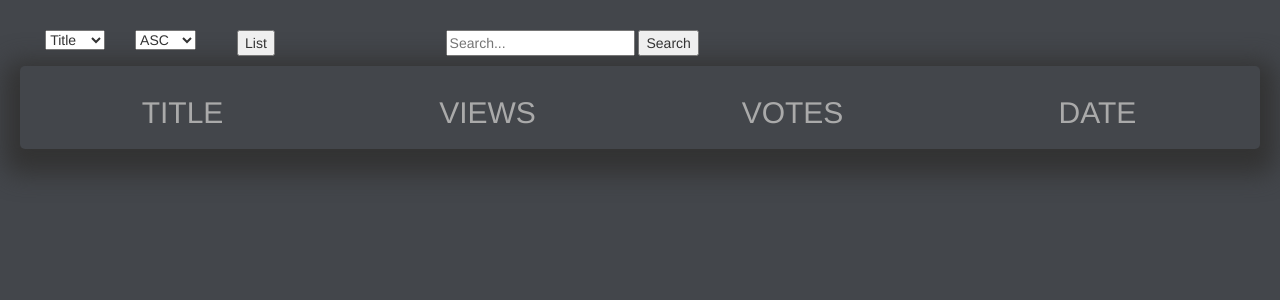
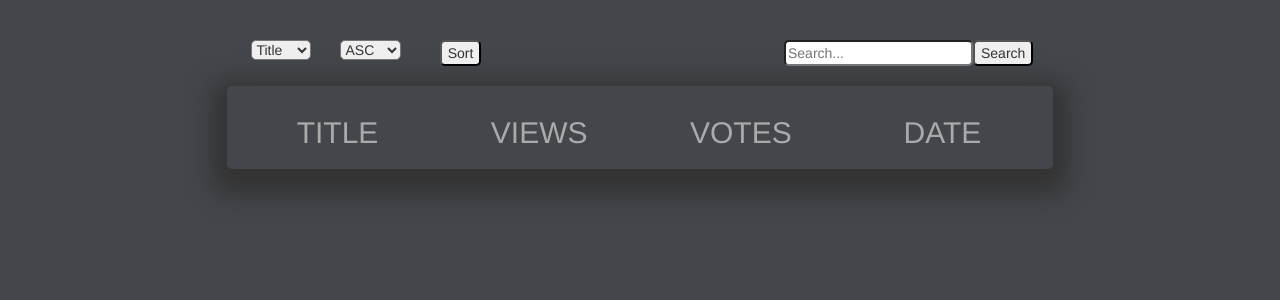
Before and after one commit to Tomporino/askm8remix, a Flask app: template templates/home.html in a window 1280 px wide. Shown: the part 62-362 px from the top of the page. Run offline with Flask 2, Linux system fonts and the light colour scheme; the template is opened without the code that fills it, so the values that code supplies are empty; some libraries are stand-ins or nearby versions.

Commit message:
css on home

```diff
--- a/static/style/theme.css
+++ b/static/style/theme.css
@@ -14,6 +14,15 @@ body a {
 body a:hover {
     color: #FF6347;
     text-decoration: none;
+}
+
+.home {
+    display: grid;
+    grid-template-columns: 1fr 4fr 1fr;
+}
+
+.headbar button, select, input {
+    border-radius: 5px;
 }
 
 .content_wrapper {
@@ -36,13 +45,25 @@ body a:hover {
 
 .selectors {
     display: grid;
-    grid-template-columns: 1fr 2fr;
+    grid-template-columns: 1fr 1fr;
 }
 
 #selectors {
     display: grid;
     grid-template-columns: 1fr 1fr 1fr;
     text-align: center;
+}
+
+#selectors div {
+    display: block;
+    margin: 10px;
+}
+
+
+#search {
+    display: grid;
+    grid-template-columns: 1fr 1fr;
+    padding: 10px;
 }
 
 #question {
--- a/templates/home.html
+++ b/templates/home.html
@@ -1,9 +1,12 @@
 {% extends 'layout.html' %}
 
 {% block content %}
+    <div class="home">
+        <div></div>
+        <div id="home_main">
             <div class="headbar">
                 <div class="selectors">
-            <form action="/" method="post">
+                    <div><form action="/" method="post">
                         <div id="selectors">
                             <div id="selector_button">
                                 <select name="selector">
@@ -21,21 +24,18 @@
                                 </select>
                             </div>
                             <div id="submit_button">
-                        <button type="submit">List</button>
+                            <button type="submit">Sort</button>
                             </div>
                         </div>
-            </form>
-
+                    </form></div>
+                </div>
                 <div class="search">
-                <form action="/search" method="post">
+                    <form action="{{ url_for('search') }}" method="post">
                         <div id="search">
-                        <input name="search" type="text" placeholder="Search..." minlength="3" required>
-                        <button type="submit">Search</button>
+                            <div><input name="search" type="text" placeholder="Search..." minlength="3" required></div>
+                            <div><button type="submit">Search</button></div>
                         </div>
                     </form>
-            </div>
-
-
                 </div>
             </div>
             <div class="questions">
@@ -54,4 +54,7 @@
                 </div>
                 {% endfor %}
             </div>
+        </div>
+        <div></div>
+    </div>
 {% endblock %}
```
Lines whose indentation alone changed are shown as unchanged.
